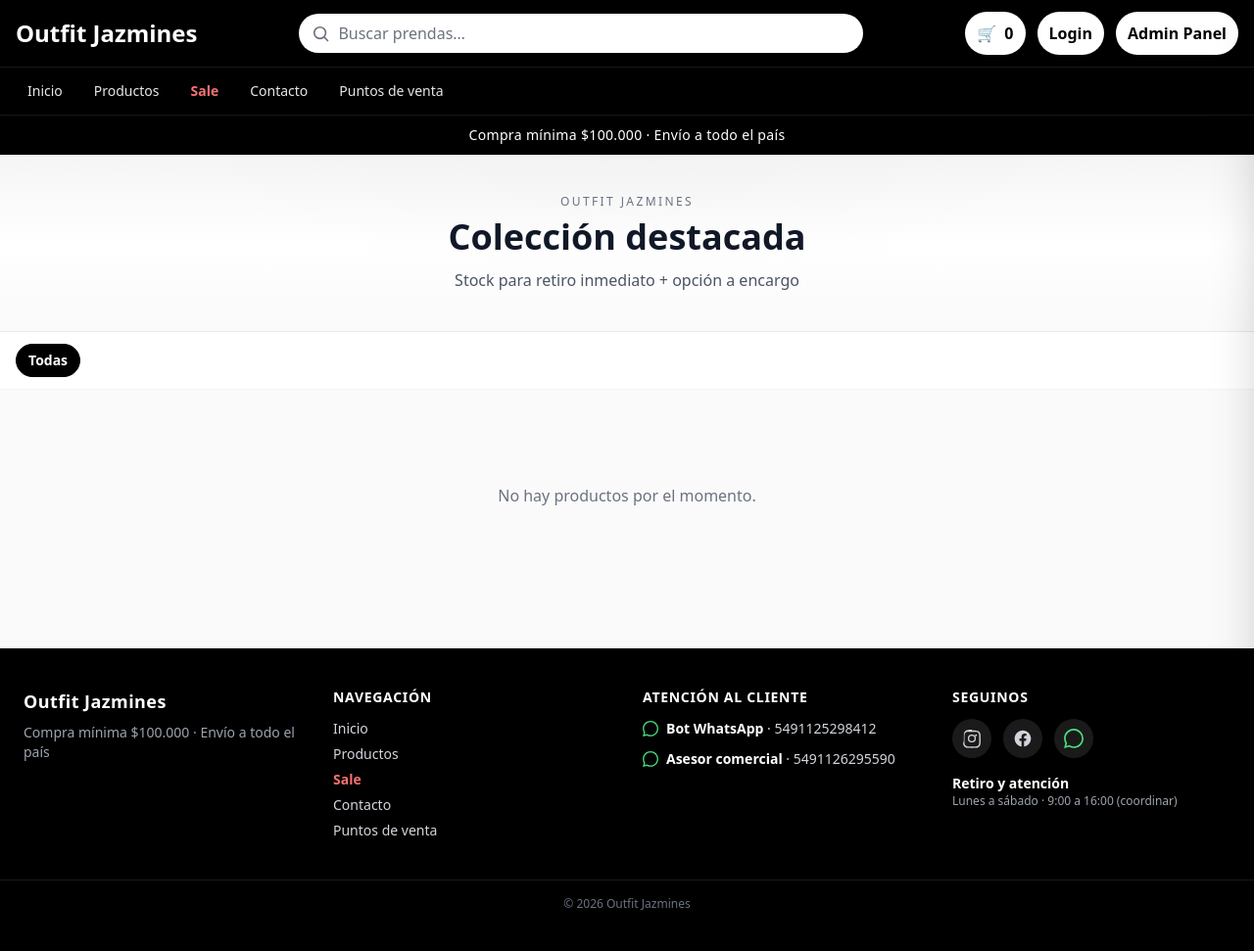
After one commit to danierulz/DanieBOT, a FastAPI app: page / in a window 1280 px wide. The commit adds this page. Shown: the whole page at 98% size. Run offline with FastAPI, Linux system fonts and the light colour scheme; data that the repository does not hold is empty; some libraries are stand-ins or nearby versions.

Commit message:
enviando el resto

```diff
--- /dev/null
+++ b/templates/partials/footer.html
@@ -0,0 +1,73 @@
+<footer class="bg-black text-gray-300 mt-12 pb-[max(1.5rem,env(safe-area-inset-bottom))]">
+  <div class="max-w-7xl mx-auto px-4 sm:px-6 py-10 grid grid-cols-1 md:grid-cols-4 gap-8">
+    <div>
+      <h3 class="text-white text-lg font-extrabold tracking-wide">{{ brand_name }}</h3>
+      <p class="text-sm text-gray-400 mt-2">{{ promo_banner_text }}</p>
+    </div>
+
+    <div>
+      <h4 class="text-white text-sm font-semibold uppercase tracking-wider mb-3">Navegación</h4>
+      <ul class="space-y-1.5 text-sm">
+        {% for link in nav_links %}
+          <li><a class="hover:text-white {% if link.highlight %}text-red-400 font-bold{% endif %}" href="{{ link.href }}">{{ link.label }}</a></li>
+        {% endfor %}
+      </ul>
+    </div>
+
+    <div>
+      <h4 class="text-white text-sm font-semibold uppercase tracking-wider mb-3">{{ footer_help }}</h4>
+      <ul class="space-y-2 text-sm">
+        <li>
+          <a href="{{ contact_bot_url }}" target="_blank" rel="noopener noreferrer" class="inline-flex items-center gap-2 hover:text-white">
+            <svg xmlns="http://www.w3.org/2000/svg" viewBox="0 0 24 24" fill="currentColor" class="w-4 h-4 text-green-400">
+              <path d="M.057 24l1.687-6.163a11.867 11.867 0 01-1.62-5.946C.122 5.335 5.46 0 12.057 0c3.181 0 6.167 1.24 8.412 3.488a11.82 11.82 0 013.48 8.413c-.003 6.557-5.34 11.892-11.892 11.892a11.9 11.9 0 01-5.683-1.448L.057 24zm6.597-3.807c1.676.995 3.276 1.591 5.392 1.592 5.448 0 9.886-4.434 9.889-9.885.002-5.462-4.415-9.89-9.881-9.892-5.452 0-9.887 4.434-9.889 9.884-.001 2.225.651 3.891 1.746 5.634l-.999 3.648 3.742-.981z"/>
+            </svg>
+            <span><span class="font-semibold text-white">{{ contact_bot_label }}</span> · {{ contact_bot_number }}</span>
+          </a>
+        </li>
+        <li>
+          <a href="{{ contact_asesor_url }}" target="_blank" rel="noopener noreferrer" class="inline-flex items-center gap-2 hover:text-white">
+            <svg xmlns="http://www.w3.org/2000/svg" viewBox="0 0 24 24" fill="currentColor" class="w-4 h-4 text-green-400">
+              <path d="M.057 24l1.687-6.163a11.867 11.867 0 01-1.62-5.946C.122 5.335 5.46 0 12.057 0c3.181 0 6.167 1.24 8.412 3.488a11.82 11.82 0 013.48 8.413c-.003 6.557-5.34 11.892-11.892 11.892a11.9 11.9 0 01-5.683-1.448L.057 24zm6.597-3.807c1.676.995 3.276 1.591 5.392 1.592 5.448 0 9.886-4.434 9.889-9.885.002-5.462-4.415-9.89-9.881-9.892-5.452 0-9.887 4.434-9.889 9.884-.001 2.225.651 3.891 1.746 5.634l-.999 3.648 3.742-.981z"/>
+            </svg>
+            <span><span class="font-semibold text-white">{{ contact_asesor_label }}</span> · {{ contact_asesor_number }}</span>
+          </a>
+        </li>
+      </ul>
+    </div>
+
+    <div>
+      <h4 class="text-white text-sm font-semibold uppercase tracking-wider mb-3">{{ footer_follow }}</h4>
+      <div class="flex items-center gap-3">
+        <a href="{{ social_instagram_url }}" target="_blank" rel="noopener noreferrer" aria-label="Instagram"
+          class="inline-flex items-center justify-center w-10 h-10 rounded-full bg-white/10 hover:bg-white/20 transition">
+          <svg xmlns="http://www.w3.org/2000/svg" viewBox="0 0 24 24" fill="currentColor" class="w-5 h-5">
+            <path d="M12 2.2c3.2 0 3.584.012 4.85.07 1.17.054 1.97.24 2.43.41a4.92 4.92 0 0 1 1.78 1.16 4.92 4.92 0 0 1 1.16 1.78c.17.46.357 1.26.41 2.43.058 1.266.07 1.65.07 4.85s-.012 3.584-.07 4.85c-.053 1.17-.24 1.97-.41 2.43a4.92 4.92 0 0 1-1.16 1.78 4.92 4.92 0 0 1-1.78 1.16c-.46.17-1.26.357-2.43.41-1.266.058-1.65.07-4.85.07s-3.584-.012-4.85-.07c-1.17-.053-1.97-.24-2.43-.41a4.92 4.92 0 0 1-1.78-1.16 4.92 4.92 0 0 1-1.16-1.78c-.17-.46-.357-1.26-.41-2.43C2.212 15.584 2.2 15.2 2.2 12s.012-3.584.07-4.85c.053-1.17.24-1.97.41-2.43A4.92 4.92 0 0 1 3.84 2.94 4.92 4.92 0 0 1 5.62 1.78c.46-.17 1.26-.357 2.43-.41C9.316 1.312 9.7 1.3 12 1.3zm0 1.62c-3.15 0-3.52.012-4.76.069-1 .046-1.54.21-1.9.35-.48.18-.82.4-1.18.76-.36.36-.58.7-.76 1.18-.14.36-.305.9-.35 1.9-.057 1.24-.069 1.61-.069 4.76s.012 3.52.069 4.76c.046 1 .21 1.54.35 1.9.18.48.4.82.76 1.18.36.36.7.58 1.18.76.36.14.9.305 1.9.35 1.24.057 1.61.069 4.76.069s3.52-.012 4.76-.069c1-.046 1.54-.21 1.9-.35.48-.18.82-.4 1.18-.76.36-.36.58-.7.76-1.18.14-.36.305-.9.35-1.9.057-1.24.069-1.61.069-4.76s-.012-3.52-.069-4.76c-.046-1-.21-1.54-.35-1.9-.18-.48-.4-.82-.76-1.18a3.3 3.3 0 0 0-1.18-.76c-.36-.14-.9-.305-1.9-.35-1.24-.057-1.61-.069-4.76-.069zm0 3.27a4.91 4.91 0 1 1 0 9.82 4.91 4.91 0 0 1 0-9.82zm0 1.62a3.29 3.29 0 1 0 0 6.58 3.29 3.29 0 0 0 0-6.58zm5.13-1.78a1.15 1.15 0 1 1 0 2.3 1.15 1.15 0 0 1 0-2.3z"/>
+          </svg>
+        </a>
+        <a href="{{ social_facebook_url }}" target="_blank" rel="noopener noreferrer" aria-label="Facebook"
+          class="inline-flex items-center justify-center w-10 h-10 rounded-full bg-white/10 hover:bg-white/20 transition">
+          <svg xmlns="http://www.w3.org/2000/svg" viewBox="0 0 24 24" fill="currentColor" class="w-5 h-5">
+            <path d="M22 12.07C22 6.51 17.52 2 12 2S2 6.51 2 12.07c0 4.99 3.66 9.13 8.44 9.93v-7.02H7.9v-2.91h2.54V9.84c0-2.51 1.49-3.89 3.77-3.89 1.09 0 2.24.2 2.24.2v2.46h-1.26c-1.24 0-1.63.77-1.63 1.56v1.87h2.78l-.45 2.91h-2.34V22c4.78-.8 8.45-4.94 8.45-9.93z"/>
+          </svg>
+        </a>
+        <a href="{{ contact_bot_url }}" target="_blank" rel="noopener noreferrer" aria-label="WhatsApp Bot"
+          class="inline-flex items-center justify-center w-10 h-10 rounded-full bg-white/10 hover:bg-white/20 transition">
+          <svg xmlns="http://www.w3.org/2000/svg" viewBox="0 0 24 24" fill="currentColor" class="w-5 h-5 text-green-400">
+            <path d="M.057 24l1.687-6.163a11.867 11.867 0 01-1.62-5.946C.122 5.335 5.46 0 12.057 0c3.181 0 6.167 1.24 8.412 3.488a11.82 11.82 0 013.48 8.413c-.003 6.557-5.34 11.892-11.892 11.892a11.9 11.9 0 01-5.683-1.448L.057 24zm6.597-3.807c1.676.995 3.276 1.591 5.392 1.592 5.448 0 9.886-4.434 9.889-9.885.002-5.462-4.415-9.89-9.881-9.892-5.452 0-9.887 4.434-9.889 9.884-.001 2.225.651 3.891 1.746 5.634l-.999 3.648 3.742-.981z"/>
+          </svg>
+        </a>
+      </div>
+      <div class="mt-4">
+        <p class="text-white text-sm font-semibold">{{ footer_pickup }}</p>
+        <p class="text-xs text-gray-400">{{ footer_pickup_hint }}</p>
+      </div>
+    </div>
+  </div>
+
+  <div class="border-t border-white/10">
+    <div class="max-w-7xl mx-auto px-4 sm:px-6 py-4 text-xs text-gray-500 text-center">
+      {{ footer_copyright }}
+    </div>
+  </div>
+</footer>
--- a/templates/partials/header.html
+++ b/templates/partials/header.html
@@ -1,23 +1,100 @@
 <!-- Navbar -->
 <header class="sticky top-0 z-40 bg-black text-white shadow-md">
-  <div class="max-w-7xl mx-auto px-3 sm:px-4 py-3 sm:py-4 flex items-center justify-between gap-2 min-h-[52px] sm:min-h-[56px]">
-    <div class="flex items-center gap-4">
-      <a href="/" class="text-xl sm:text-2xl font-extrabold text-white hover:text-gray-200 hover:underline truncate max-w-[55vw] sm:max-w-none">{{ brand_name }}</a>
+  <div class="max-w-7xl mx-auto px-3 sm:px-4 py-2 sm:py-3 flex items-center justify-between gap-2 min-h-[52px] sm:min-h-[56px]">
+    <div class="flex items-center gap-3">
+      <button id="btn-mobile-menu" type="button"
+        class="lg:hidden inline-flex items-center justify-center min-h-[40px] min-w-[40px] rounded-full hover:bg-white/10 touch-manipulation"
+        aria-label="Abrir menú" aria-expanded="false">
+        <svg xmlns="http://www.w3.org/2000/svg" fill="none" viewBox="0 0 24 24" stroke-width="2" stroke="currentColor" class="w-5 h-5">
+          <path stroke-linecap="round" stroke-linejoin="round" d="M3.75 6.75h16.5M3.75 12h16.5M3.75 17.25h16.5"/>
+        </svg>
+      </button>
+      <a href="/" class="text-lg sm:text-2xl font-extrabold text-white hover:text-gray-200 truncate max-w-[42vw] sm:max-w-none">{{ brand_name }}</a>
     </div>
-    <div class="flex items-center gap-3">
+
+    <!-- Buscador desktop -->
+    <form action="/" method="get" class="hidden lg:flex flex-1 max-w-xl mx-4">
+      <div class="relative w-full">
+        <input type="search" name="q" value="{{ request.query_params.get('q', '') if request else '' }}"
+          placeholder="{{ nav_search_placeholder }}" aria-label="{{ nav_search_aria }}"
+          class="w-full pl-10 pr-3 py-2 rounded-full bg-white text-gray-900 placeholder-gray-500 focus:outline-none focus:ring-2 focus:ring-white/40">
+        <svg xmlns="http://www.w3.org/2000/svg" fill="none" viewBox="0 0 24 24" stroke-width="2" stroke="currentColor"
+          class="w-5 h-5 absolute left-3 top-1/2 -translate-y-1/2 text-gray-500">
+          <path stroke-linecap="round" stroke-linejoin="round" d="M21 21l-4.3-4.3m1.8-5.2a7 7 0 11-14 0 7 7 0 0114 0z"/>
+        </svg>
+      </div>
+    </form>
+
+    <div class="flex items-center gap-2 sm:gap-3">
+      <button id="btn-mobile-search" type="button"
+        class="lg:hidden inline-flex items-center justify-center min-h-[40px] min-w-[40px] rounded-full hover:bg-white/10 touch-manipulation"
+        aria-label="Buscar">
+        <svg xmlns="http://www.w3.org/2000/svg" fill="none" viewBox="0 0 24 24" stroke-width="2" stroke="currentColor" class="w-5 h-5">
+          <path stroke-linecap="round" stroke-linejoin="round" d="M21 21l-4.3-4.3m1.8-5.2a7 7 0 11-14 0 7 7 0 0114 0z"/>
+        </svg>
+      </button>
       <button onclick="toggleCarrito()"
         type="button"
-        class="relative inline-flex items-center justify-center min-h-[44px] min-w-[44px] sm:px-3 sm:py-2 px-2.5 py-2 rounded-full bg-white text-black font-semibold shadow hover:bg-gray-100 touch-manipulation">
+        class="relative inline-flex items-center justify-center min-h-[40px] sm:min-h-[44px] sm:min-w-[44px] sm:px-3 sm:py-2 px-2.5 py-2 rounded-full bg-white text-black font-semibold shadow hover:bg-gray-100 touch-manipulation">
         <span aria-hidden="true">🛒</span><span id="carrito-count" class="ml-1 sm:ml-2 tabular-nums">0</span>
       </button>
       <button id="btn-login" type="button"
-        class="inline-flex items-center justify-center min-h-[44px] px-3 rounded-full bg-white text-black font-semibold shadow hover:bg-gray-100 touch-manipulation text-sm sm:text-base">
+        class="hidden sm:inline-flex items-center justify-center min-h-[40px] sm:min-h-[44px] px-3 rounded-full bg-white text-black font-semibold shadow hover:bg-gray-100 touch-manipulation text-sm sm:text-base">
         {{ nav_login }}
       </button>
       <button id="btn-admin" type="button"
-        class="hidden inline-flex items-center justify-center min-h-[44px] px-3 rounded-full bg-white text-black font-semibold shadow hover:bg-gray-100 touch-manipulation text-sm sm:text-base">
+        class="hidden sm:inline-flex items-center justify-center min-h-[40px] sm:min-h-[44px] px-3 rounded-full bg-white text-black font-semibold shadow hover:bg-gray-100 touch-manipulation text-sm sm:text-base">
         {{ nav_admin }}
       </button>
+    </div>
+  </div>
+
+  <!-- Buscador mobile colapsable -->
+  <div id="mobile-search" class="lg:hidden hidden border-t border-white/10 bg-black px-3 py-2">
+    <form action="/" method="get" class="flex">
+      <div class="relative w-full">
+        <input type="search" name="q" value="{{ request.query_params.get('q', '') if request else '' }}"
+          placeholder="{{ nav_search_placeholder }}" aria-label="{{ nav_search_aria }}"
+          class="w-full pl-10 pr-3 py-2 rounded-full bg-white text-gray-900 placeholder-gray-500 focus:outline-none focus:ring-2 focus:ring-white/40">
+        <svg xmlns="http://www.w3.org/2000/svg" fill="none" viewBox="0 0 24 24" stroke-width="2" stroke="currentColor"
+          class="w-5 h-5 absolute left-3 top-1/2 -translate-y-1/2 text-gray-500">
+          <path stroke-linecap="round" stroke-linejoin="round" d="M21 21l-4.3-4.3m1.8-5.2a7 7 0 11-14 0 7 7 0 0114 0z"/>
+        </svg>
+      </div>
+    </form>
+  </div>
+
+  <!-- Menú principal -->
+  <nav id="main-nav" class="hidden lg:block border-t border-white/10 bg-black">
+    <div class="max-w-7xl mx-auto px-3 sm:px-4 flex flex-wrap items-center gap-1 sm:gap-2 py-1.5 text-sm">
+      {% for link in nav_links %}
+        <a href="{{ link.href }}"
+          class="inline-flex items-center px-3 py-2 rounded-full hover:bg-white/10 {% if link.highlight %}text-red-400 font-bold hover:text-red-300{% else %}text-gray-200{% endif %}">
+          {{ link.label }}
+        </a>
+      {% endfor %}
+    </div>
+  </nav>
+
+  <!-- Menú mobile colapsable -->
+  <div id="mobile-nav" class="lg:hidden hidden border-t border-white/10 bg-black">
+    <div class="px-2 py-2 grid grid-cols-1 gap-1">
+      {% for link in nav_links %}
+        <a href="{{ link.href }}"
+          class="block px-3 py-3 rounded-lg text-base hover:bg-white/10 {% if link.highlight %}text-red-400 font-bold{% else %}text-gray-100{% endif %}">
+          {{ link.label }}
+        </a>
+      {% endfor %}
+      <div class="border-t border-white/10 mt-1 pt-2 grid grid-cols-2 gap-2 px-2">
+        <button id="btn-login-mobile" type="button"
+          class="inline-flex items-center justify-center min-h-[44px] px-3 rounded-full bg-white text-black font-semibold shadow text-sm">
+          {{ nav_login }}
+        </button>
+        <button id="btn-admin-mobile" type="button"
+          class="hidden inline-flex items-center justify-center min-h-[44px] px-3 rounded-full bg-white text-black font-semibold shadow text-sm">
+          {{ nav_admin }}
+        </button>
+      </div>
     </div>
   </div>
 </header>
@@ -28,61 +105,70 @@
   <div class="p-4 border-b flex items-center justify-between">
     <h2 class="text-lg font-bold">{{ cart_title }}</h2>
     <button type="button" onclick="toggleCarrito()" class="text-gray-600" aria-label="Cerrar">✖</button>
-
   </div>
   <div id="carrito-items" class="p-4 flex-1 overflow-y-auto"></div>
-  <div class="p-4 border-t">
-    <div class="flex justify-between items-center mb-3">
+  <div class="p-4 border-t space-y-3">
+    <div id="carrito-savings" class="hidden flex justify-between text-sm text-green-700 font-semibold">
+      <span>{{ cart_savings }}</span>
+      <span>$<span id="carrito-savings-amount">0</span></span>
+    </div>
+    <div class="flex justify-between items-center">
       <span class="font-semibold">{{ cart_total_label }}</span>
       <span class="text-xl font-bold text-gray-900">$<span id="carrito-total">0</span></span>
     </div>
-    <div class="space-y-2">
-      <!--
-            <input id="customer_name" type="text" placeholder="Tu nombre (opcional)"
-        class="w-full px-3 py-2 border rounded" />
-      <input id="customer_phone" type="tel" placeholder="Teléfono (ej. 54911...)"
-        class="w-full px-3 py-2 border rounded" />
-      <textarea id="order_note" rows="2" placeholder="Nota para el pedido (opcional)"
-        class="w-full px-3 py-2 border rounded"></textarea>-->
-      <button type="button" id="btn-confirmar" onclick="confirmarPedido()" class="w-full bg-green-600 text-white py-2 rounded-full
-        font-bold hover:bg-green-700 transition disabled">
-        {{ cart_btn_whatsapp }}
-      </button>
-    </div>
+    <button type="button" id="btn-confirmar" onclick="confirmarPedido()" class="w-full bg-green-600 text-white py-3 rounded-full font-bold hover:bg-green-700 transition min-h-[48px]">
+      {{ cart_btn_whatsapp }}
+    </button>
   </div>
 </aside>
-<!-- Script de login/logout -->
+
 <script>
   const NAV_LOGIN = {{ nav_login | tojson }};
   const NAV_LOGOUT = {{ nav_logout | tojson }};
 
   const btnLogin = document.getElementById("btn-login");
   const btnAdmin = document.getElementById("btn-admin");
+  const btnLoginMobile = document.getElementById("btn-login-mobile");
+  const btnAdminMobile = document.getElementById("btn-admin-mobile");
 
-    function checkAuth() {
+  function checkAuth() {
     const token = localStorage.getItem("token");
     if (token) {
-      btnAdmin.classList.remove("hidden");
-      btnAdmin.onclick = () => {
-        window.location.href = "/admin-panel";
-      };
+      btnAdmin && btnAdmin.classList.remove("hidden");
+      btnAdminMobile && btnAdminMobile.classList.remove("hidden");
+      const goAdmin = () => { window.location.href = "/admin-panel"; };
+      if (btnAdmin) btnAdmin.onclick = goAdmin;
+      if (btnAdminMobile) btnAdminMobile.onclick = goAdmin;
 
-      btnLogin.textContent = NAV_LOGOUT;
-      btnLogin.onclick = () => {
+      const doLogout = () => {
         localStorage.removeItem("token");
         checkAuth();
         window.location.href = "/";
       };
+      if (btnLogin) { btnLogin.textContent = NAV_LOGOUT; btnLogin.onclick = doLogout; }
+      if (btnLoginMobile) { btnLoginMobile.textContent = NAV_LOGOUT; btnLoginMobile.onclick = doLogout; }
     } else {
-      btnAdmin.classList.add("hidden");
-
-      btnLogin.textContent = NAV_LOGIN;
-      btnLogin.onclick = () => {
-        window.location.href = "/login";
-      };
+      btnAdmin && btnAdmin.classList.add("hidden");
+      btnAdminMobile && btnAdminMobile.classList.add("hidden");
+      const goLogin = () => { window.location.href = "/login"; };
+      if (btnLogin) { btnLogin.textContent = NAV_LOGIN; btnLogin.onclick = goLogin; }
+      if (btnLoginMobile) { btnLoginMobile.textContent = NAV_LOGIN; btnLoginMobile.onclick = goLogin; }
     }
   }
+  checkAuth();
 
-
-  checkAuth();
+  // Toggles mobile
+  document.getElementById('btn-mobile-menu')?.addEventListener('click', () => {
+    const el = document.getElementById('mobile-nav');
+    if (!el) return;
+    el.classList.toggle('hidden');
+  });
+  document.getElementById('btn-mobile-search')?.addEventListener('click', () => {
+    const el = document.getElementById('mobile-search');
+    if (!el) return;
+    el.classList.toggle('hidden');
+    if (!el.classList.contains('hidden')) {
+      el.querySelector('input[name="q"]')?.focus();
+    }
+  });
 </script>
```
Also changed, not shown: templates/sale.html (added, +192 -0 lines).
